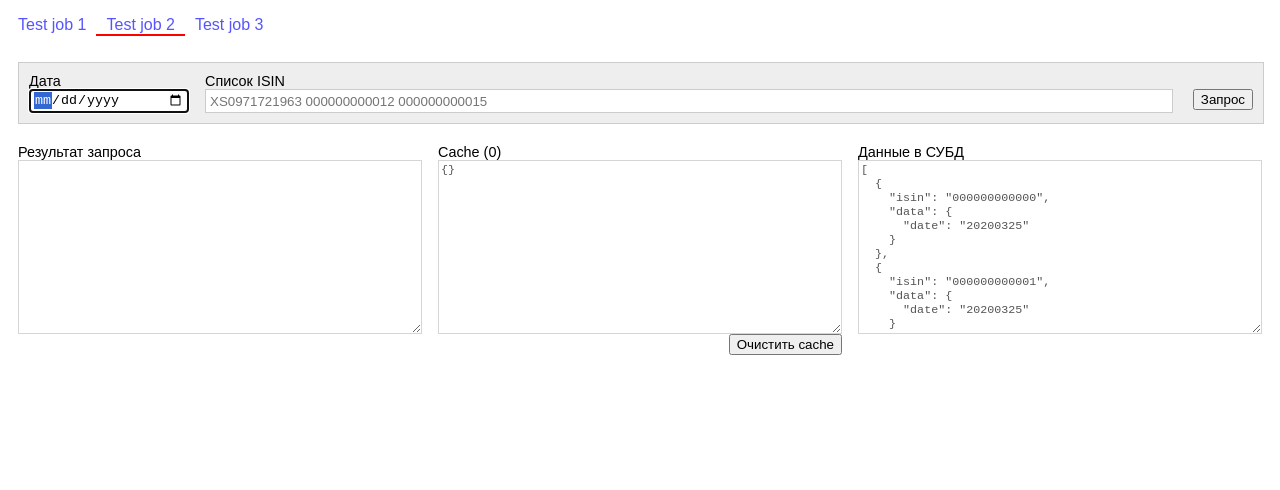
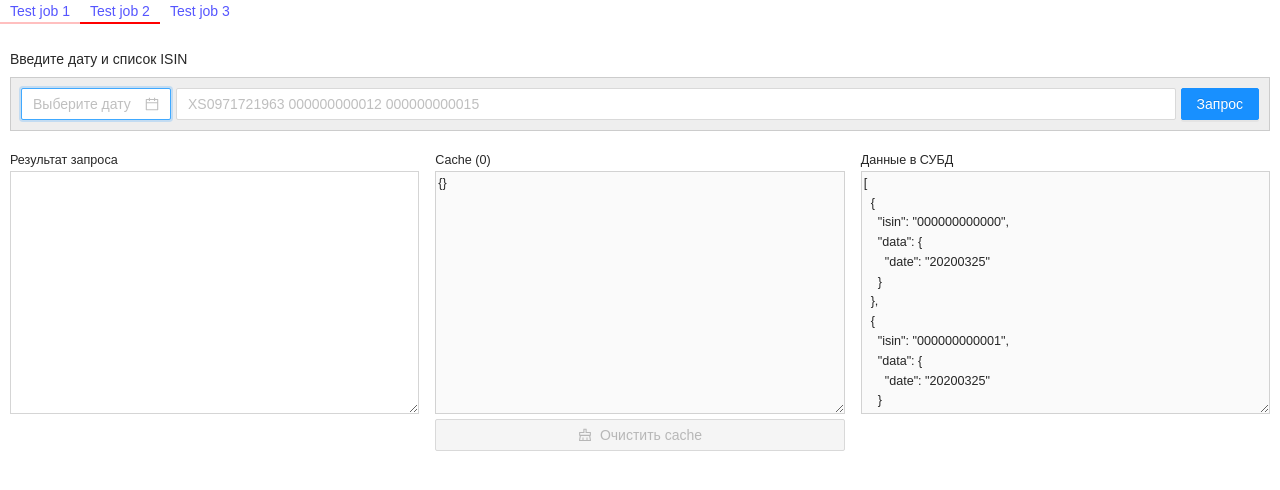
Before and after one commit to kobzarvs/test-job, a React (Create React App) app: page /test-job2 in a window 1280 px wide. Shown: the top 490 px of the page. Built offline with nearby package versions, Linux system fonts and the light colour scheme.

Commit message:
add ant-design

```diff
--- a/package.json
+++ b/package.json
@@ -8,6 +8,8 @@
   ],
   "main": "src/index.js",
   "dependencies": {
+    "antd": "4.0.4",
+    "moment": "2.24.0",
     "react": "16.12.0",
     "react-dom": "16.12.0",
     "react-router": "5.1.2",
--- a/src/index.js
+++ b/src/index.js
@@ -1,6 +1,7 @@
 import React from 'react'
 import ReactDOM from 'react-dom'
-
+import 'antd/dist/antd.css'
+import 'moment/locale/ru'
 import App from './App'
 
 ReactDOM.render(<App />, document.getElementById('root'))
--- a/src/pages/TestJob2.js
+++ b/src/pages/TestJob2.js
@@ -2,14 +2,15 @@ import React, { useRef, useState, useEffect } from 'react'
 import { Layout } from '../layouts'
 import { FormField } from '../components/FormField'
 import { fakeData, cache, getBondsData } from '../models/testJob2'
+import { Form, Button, Input, DatePicker } from 'antd'
+import { ClearOutlined } from '@ant-design/icons'
+import locale from 'antd/lib/locale/ru_RU'
 
 export const TestJob2 = props => {
-  const dateRef = useRef()
-  const isinsRef = useRef()
+  const [form] = Form.useForm()
   const [result, setResult] = useState()
-  const [errors, setErrors] = useState({})
   const [loading, setLoading] = useState(false)
-  const [updater, forceUpdate] = useState(false)
+  const [, forceUpdate] = useState(false)
   const [resultUpdated, setResultUpdated] = useState(false)
   const [cacheUpdated, setCacheUpdated] = useState(false)
   const cacheLength = cache.data ? Object.keys(cache.data).length : 0
@@ -25,26 +26,22 @@ export const TestJob2 = props => {
     flashField(setCacheUpdated)
   }
 
-  const query = async () => {
-    const errors = {}
-    let isins = isinsRef.current.value
-    if (!isins.trim()) errors.isins = true
-    isins = isins.replace(/,/g, ' ').replace(/\s+/g, ',')
-    isins = isins.split(',')
-    if (isins.length === 0) errors.isins = true
+  const query = async ({ date, isins }) => {
+    if (!date || !isins) return
+    console.log('query', date, isins)
+    // if (!isins.trim()) errors.isins = true
+    // if (isins.length === 0) errors.isins = true
 
-    let date = dateRef.current.value
-    if (!date.trim()) errors.date = true
-    date = date.replace(/-/g, '')
-    if (Object.keys(errors).length > 0) {
-      setErrors(errors)
-      setTimeout(() => setErrors({}), 3000)
-    } else {
-      setLoading(true)
-      const result = await getBondsData({ date, isins })
-      setLoading(false)
-      setResult(result)
-    }
+    setLoading(true)
+    const result = await getBondsData({
+      date: date.format('YYYYMMDD'),
+      isins: isins
+        .replace(/,/g, ' ')
+        .replace(/\s+/g, ',')
+        .split(','),
+    })
+    setLoading(false)
+    setResult(result)
   }
 
   useEffect(() => {
@@ -57,42 +54,69 @@ export const TestJob2 = props => {
 
   return (
     <Layout {...props}>
+      <h4>Введите дату и список ISIN</h4>
       <div className="row form-fieldset">
-        <FormField style={{ flex: '0 1 100px' }}>
-          <label htmlFor="date">Дата</label>
-          <input
-            className="input-field"
-            autoFocus
-            id="date"
-            type="date"
-            ref={dateRef}
-            style={{ width: 150, border: `1px solid ${errors.date ? 'red' : '#ccc'}`, padding: 2 }}
-          />
-        </FormField>
-        <FormField style={{ flex: '1 0 50%' }}>
-          <label htmlFor="isins">Список ISIN</label>
-          <div className="row">
-            <input
-              className="input-field"
+        <Form
+          form={form}
+          layout="inline"
+          onFinish={query}
+          style={{
+            display: 'flex',
+            width: '100%',
+            padding: 0,
+            margin: 0,
+            justifyContent: 'space-between !important',
+          }}
+        >
+          <Form.Item
+            name="date"
+            rules={[{ required: true, message: 'Обязательное поле!' }]}
+            style={{ flex: '0 0 150px', margin: 0 }}
+          >
+            <DatePicker locale={locale.DatePicker} autoFocus id="date" type="date" style={{ width: '100%' }} />
+          </Form.Item>
+          <Form.Item
+            name="isins"
+            rules={[{ required: true, message: 'Обязательное поле' }]}
+            style={{ flex: '1 0 100px', margin: 0, marginLeft: 5 }}
+          >
+            <Input
+              // className="input-field"
+              // style={{ width: '100%' }}
               placeholder="XS0971721963 000000000012 000000000015"
               id="isins"
               type="text"
-              ref={isinsRef}
-              style={{ flex: '1 0', border: `1px solid ${errors.isins ? 'red' : '#ccc'}`, padding: 2 }}
+              // onChange={change}
+              // style={{ flex: '1 0', border: `1px solid ${errors.isins ? 'red' : '#ccc'}`, padding: 2 }}
             />
-            <button style={{ flex: '0 0', marginLeft: 20 }} onClick={query} disabled={loading}>
-              Запрос
-            </button>
-          </div>
-        </FormField>
+          </Form.Item>
+          <Form.Item shouldUpdate={true} style={{ flex: '0 1', margin: 0, marginLeft: 5 }}>
+            {() => (
+              <Button
+                type="primary"
+                htmlType="submit"
+                // style={{ marginLeft: 8 }}
+                onClick={query}
+                loading={loading}
+                disabled={form.getFieldsError().filter(({ errors }) => errors.length).length}
+              >
+                Запрос
+              </Button>
+            )}
+          </Form.Item>
+        </Form>
       </div>
+
       <div className="row" style={{ marginTop: 20 }}>
         <FormField style={{ flex: '1 0' }}>
           <label htmlFor="result">Результат запроса</label>
           <div style={{ width: '100%', position: 'relative' }}>
             <textarea
-              className="text-field result"
-              style={{ boxShadow: resultUpdated ? '0 0 10px green' : 'none' }}
+              style={{
+                transition: 'box-shadow 1s',
+                boxShadow: resultUpdated ? '0 0 10px green' : 'none',
+                width: '100%',
+              }}
               id="result"
               rows="12"
               value={JSON.stringify(result, null, 2)}
@@ -104,26 +128,30 @@ export const TestJob2 = props => {
         <FormField style={{ flex: '1 0' }}>
           <label htmlFor="cache">Cache ({cacheLength})</label>
           <textarea
-            className="text-field result"
-            style={{ boxShadow: cacheLength && cacheUpdated ? '0 0 10px green' : 'none' }}
+            style={{
+              transition: 'box-shadow 1s',
+              boxShadow: cacheLength && cacheUpdated ? '0 0 10px green' : 'none',
+              width: '100%',
+            }}
             id="cache"
             rows="12"
             value={JSON.stringify(cache.data, null, 2)}
             disabled
           />
-          <button style={{ alignSelf: 'flex-end' }} onClick={clearCache}>
+          <Button
+            style={{ alignSelf: 'flex-end', marginTop: 5 }}
+            onClick={clearCache}
+            type="danger"
+            disabled={loading || cacheLength === 0}
+            block
+            icon={<ClearOutlined />}
+          >
             Очистить cache
-          </button>
+          </Button>
         </FormField>
         <FormField style={{ flex: '1 0' }}>
           <label htmlFor="fake">Данные в СУБД</label>
-          <textarea
-            className="text-field result"
-            id="fake"
-            rows="12"
-            value={JSON.stringify(fakeData, null, 2)}
-            disabled
-          />
+          <textarea style={{ width: '100%' }} id="fake" rows="12" value={JSON.stringify(fakeData, null, 2)} disabled />
         </FormField>
       </div>
     </Layout>
--- a/src/pages/TestJob3.js
+++ b/src/pages/TestJob3.js
@@ -1,6 +1,7 @@
 import React from 'react'
 import { Layout } from '../layouts'
+import { Button } from 'antd'
 
 export const TestJob3 = props => {
-  return <Layout {...props}>Test job 3</Layout>
+  return <Layout {...props}>Work in progress...</Layout>
 }
--- a/src/styles.scss
+++ b/src/styles.scss
@@ -79,7 +79,7 @@
   background: #eee;
   border: 1px solid #ccc;
   padding: 10px;
-  width: calc(100% - 20px);
+  width: 100%;
 }
 
 textarea.result {
@@ -88,10 +88,9 @@ textarea.result {
   transition: box-shadow 1s;
 }
 
-.input-field {
+input.input-field {
   transition: border .3s;
-  padding: 2px 4px !important;
-  height: 18px;
+  height: 22px !important;
 }
 
 @keyframes loadingAnimation {
@@ -111,7 +110,7 @@ textarea.result {
   top: 0;
   left: 0;
   right: 0;
-  bottom: 0;
+  bottom: 5px;
   background: rgba(0, 0, 0, .35);
   &::after {
     position: absolute;
@@ -121,8 +120,8 @@ textarea.result {
     font-weight: bold;
     color: white;
     text-shadow: 0 0 20px #000;
-    top: 40%;
-    left: calc(50% - 80px);
+    top: 45%;
+    left: calc(50% - 70px);
     animation: loadingAnimation 1.5s infinite;
   }
 }
```
